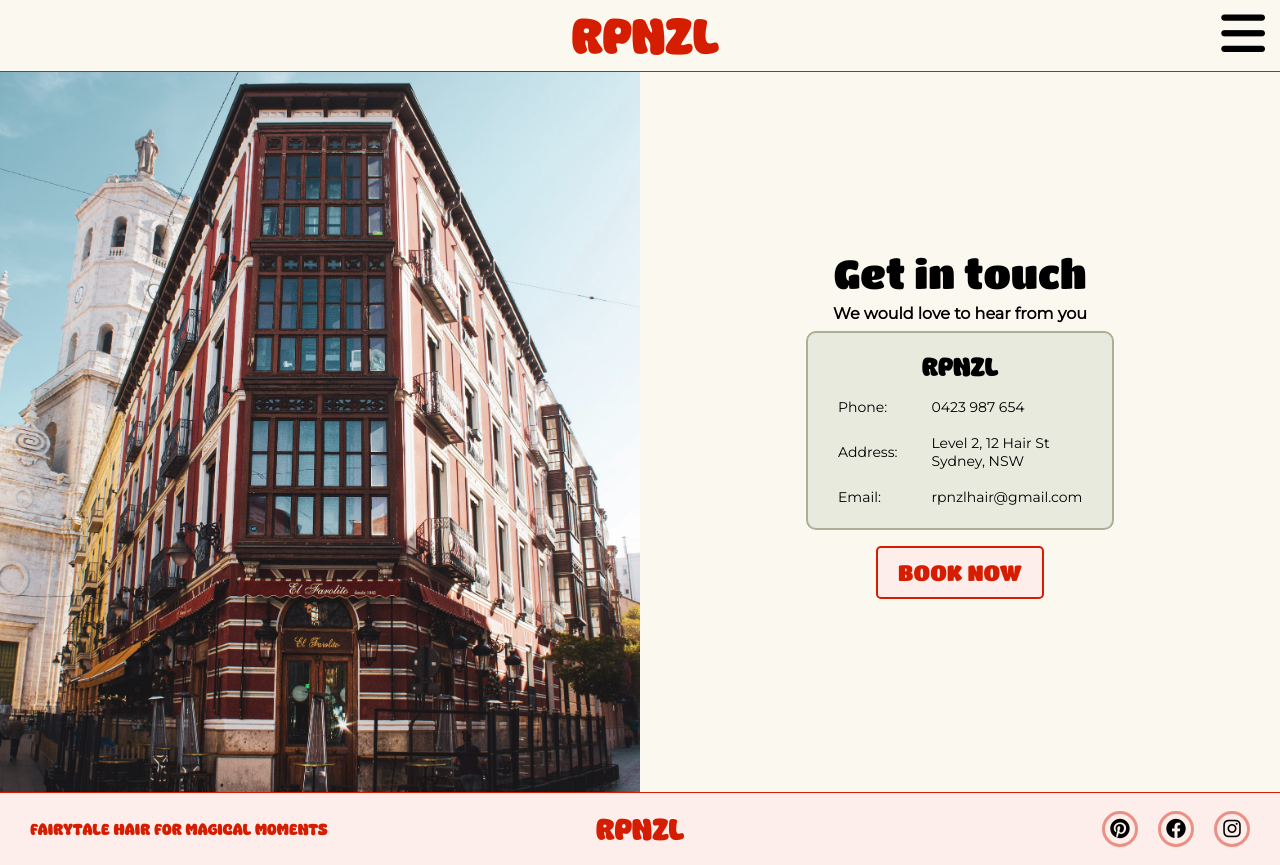
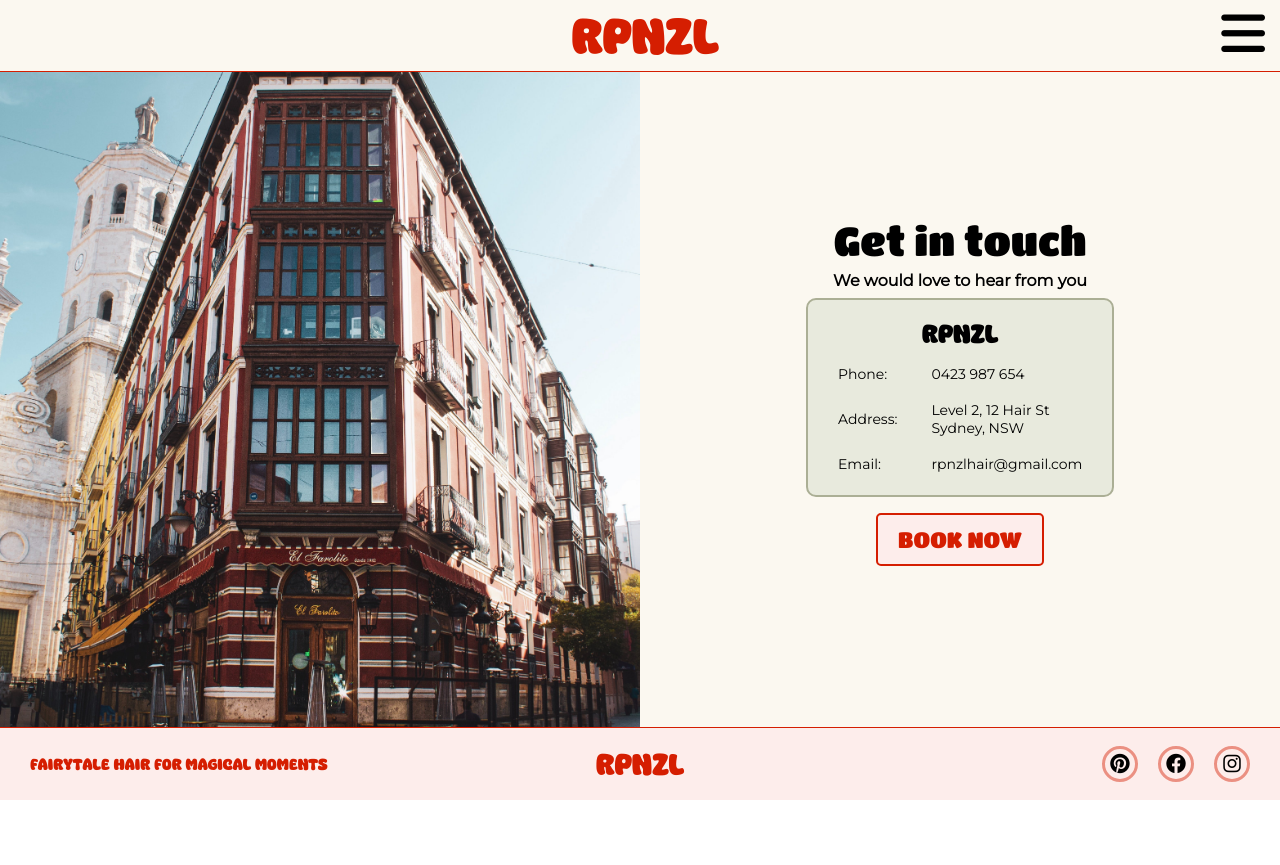
Before and after one commit to CA-RPNZL/rpnzl-client, a React (Create React App) app: page /contactus in a window 1280 px wide. After the commit the page ends 800 px from the top, so only its background shows below. Built offline with nearby package versions, Linux system fonts and the light colour scheme.

Commit message:
fix: minor css changes to remove scrollbars and accommodate ipad pro

```diff
--- a/src/styling/ContactUs.css
+++ b/src/styling/ContactUs.css
@@ -1,29 +1,36 @@
 #contactPageContainer {
+  flex-grow: 2;
   display: flex;
   flex-direction: column;
-  justify-content: center;
+  justify-content: flex-start;
   background-color: #FBF8F0;
 }
 
 .imageContainer {
+  margin-bottom: 20px;
   height: 40vh;
+  overflow: hidden;
+  position: relative;
 }
 .imageContainer img {
   height: 100%;
   width: 100%;
   -o-object-fit: cover;
      object-fit: cover;
-  z-index: -1;
+  position: absolute;
+  top: 0;
+  left: 0;
 }
 
 .whiteContainer {
+  flex-grow: 2;
   text-align: center;
   font-family: "Montserrat", sans-serif;
   display: flex;
   flex-direction: column;
   align-items: center;
   justify-content: center;
-  min-height: 50vh;
+  height: auto;
 }
 .whiteContainer .heading {
   font-family: "Titan One", sans-serif;
@@ -66,17 +73,18 @@
   margin-top: 20px;
 }
 
-@media screen and (min-width: 1024px) {
+@media screen and (min-width: 1139px) {
   #contactPageContainer {
     flex-direction: row;
   }
   #contactPageContainer .imageContainer {
-    width: 50vw;
-    height: 90vh;
+    width: 50%;
+    height: auto;
+    margin-bottom: 0px;
   }
   #contactPageContainer .whiteContainer {
-    width: 50vw;
-    min-height: 90vh;
+    width: 50%;
+    height: auto;
     justify-content: center;
   }
   #contactPageContainer .whiteContainer .heading {
--- a/src/styling/ContactUs.scss
+++ b/src/styling/ContactUs.scss
@@ -1,30 +1,37 @@
 @import './variables.scss';
 
 #contactPageContainer {
+    flex-grow:2;
     display: flex;
     flex-direction: column;
-    justify-content: center;
+    justify-content: flex-start;
     background-color: $offwhite;
 }
 
 .imageContainer {
+    margin-bottom: 20px;
     height: 40vh;
+    overflow:hidden;
+    position: relative;
     img {
         height: 100%;
         width: 100%;
         object-fit: cover;
-        z-index: -1;
+        position: absolute;
+        top: 0;
+        left: 0;
     }
 }
 
 .whiteContainer {
+    flex-grow: 2;
     text-align: center;
     font-family: 'Montserrat', sans-serif;
     display: flex;
     flex-direction: column;
     align-items: center;
     justify-content: center;
-    min-height: 50vh;
+    height: auto;
     .heading {
         font-family: 'Titan One', sans-serif;
         font-weight:lighter;
@@ -70,16 +77,17 @@
 
 }
 
-@media screen and (min-width: $laptop) {
+@media screen and (min-width: calc($laptop + 115px)) {
     #contactPageContainer {
         flex-direction: row;
         .imageContainer {
-            width: 50vw;
-            height: 90vh;
+            width: 50%;
+            height: auto;
+            margin-bottom: 0px;
         }
         .whiteContainer {
-            width: 50vw;
-            min-height: 90vh;
+            width: 50%;
+            height: auto;
             justify-content: center;
             .heading {
                 font-size: 40px;
--- a/src/styling/Footer.css
+++ b/src/styling/Footer.css
@@ -1,7 +1,7 @@
 #footer {
   background-color: #FDEDEB;
   border-top: 1px #D51E01 solid;
-  width: 100vw;
+  width: 100%;
   box-sizing: border-box;
   padding: 10px 30px;
   display: flex;
--- a/src/styling/Footer.scss
+++ b/src/styling/Footer.scss
@@ -3,7 +3,7 @@
 #footer {
     background-color: $pale-pink;
     border-top: 1px $red solid;
-    width: 100vw;
+    width: 100%;
     box-sizing: border-box;
     padding: 10px 30px;
     display: flex;
```
Also changed, not shown: 2 other files (tests, documents, lock files or other folders).
